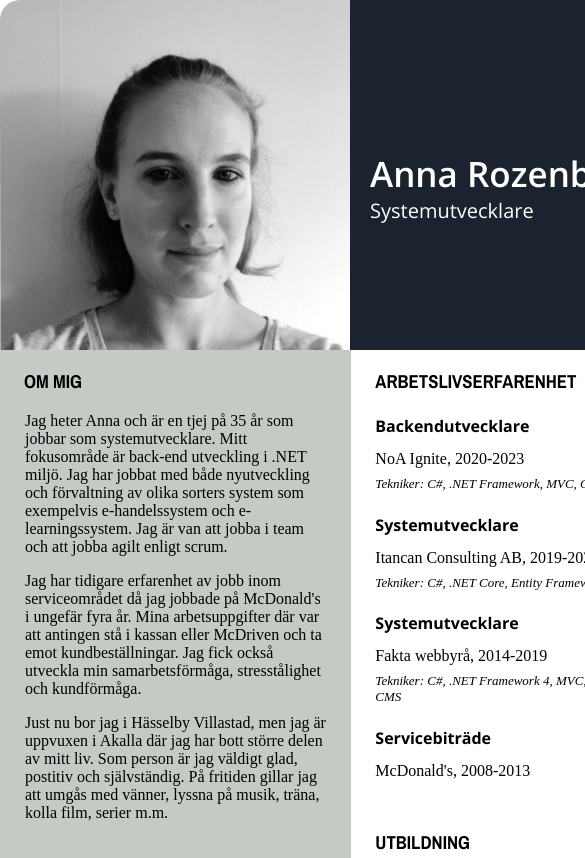
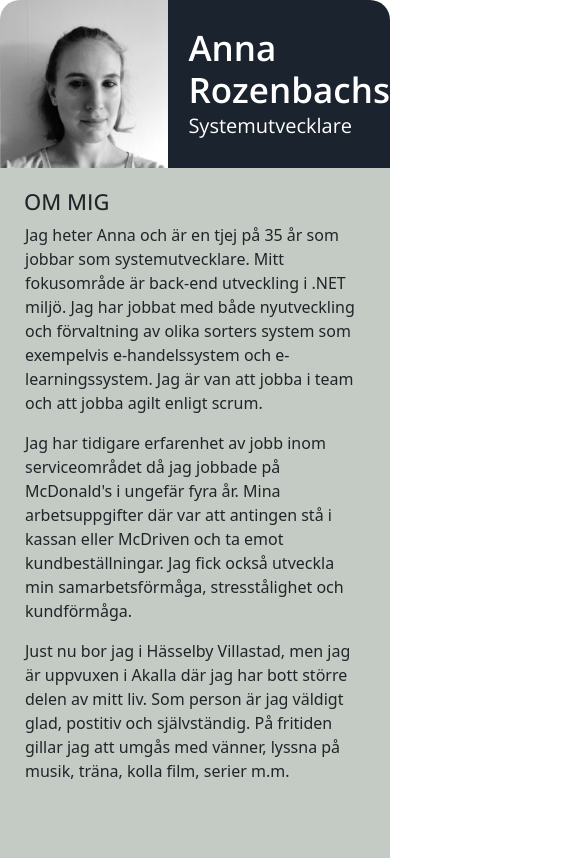
Before and after one commit to AnnaRozenbachs/CV, a plain HTML site: page index.html in a window 390 px wide. Shown: the top 858 px of the page, 585 px wide, since content can reach past the window. Drawn offline with nearby package versions, Linux system fonts and the light colour scheme.

Commit message:
responsive updates

```diff
--- a/index.html
+++ b/index.html
@@ -3,49 +3,72 @@
 <head>
     <meta charset="UTF-8">
     <meta name="viewport" content="width=device-width, initial-scale=1.0">
-    <link rel="stylesheet" href="site.css">
+
+    <link href="https://cdn.jsdelivr.net/npm/bootstrap@5.0.2/dist/css/bootstrap.min.css" rel="stylesheet" integrity="sha384-EVSTQN3/azprG1Anm3QDgpJLIm9Nao0Yz1ztcQTwFspd3yD65VohhpuuCOmLASjC" crossorigin="anonymous">
     <link href="https://fonts.googleapis.com/css2?family=Open+Sans:ital,wght@0,300..800;1,300..800&display=swap" rel="stylesheet">
     <link href="https://fonts.googleapis.com/css2?family=Archivo+Narrow:ital,wght@0,400..700;1,400..700&display=swap" rel="stylesheet">
     <link href="https://fonts.googleapis.com/css2?family=Montserrat:ital,wght@0,100..900;1,100..900&display=swap" rel="stylesheet">
+    <link rel="stylesheet" href="site.css">
+
 
 </head>
 <body>
-    <div class="cv-container">
-        <div class="header-container">
-            <div class="picture-container">
-                <img src="Images/1690063986012.jpeg">
+    <div class="container">
+        <div class="row">
+            <div class="col col-md-3">
+                <img class="img-fluid" src="Images/1690063986012.jpeg">
             </div>
-            <div class="title-container">
-                <div class="title-texts">
+            <div class="col col-xs-3 title-container d-flex">
+                <div class="align-self-center title-texts">
                     <h2>Anna Rozenbachs</h2>
                     <p>Systemutvecklare</p>
                 </div>
             </div>
         </div>
-        <div class="body-container">
+        <div class="row">
+            <div class="col col-md-3">
                 <div class="personal-info">
                     <h3>Om mig</h3>
                     <p>
-                    Jag heter Anna och är en tjej på 35 år som jobbar som systemutvecklare. Mitt fokusområde är back-end utveckling i .NET miljö. Jag har jobbat med både nyutveckling och förvaltning av olika sorters system som exempelvis e-handelssystem och e-learningssystem. Jag är van att jobba i team och att jobba agilt enligt scrum.
+                        Jag heter Anna och är en tjej på 35 år som jobbar som systemutvecklare. Mitt fokusområde är back-end
+                        utveckling i .NET miljö. Jag har jobbat med både nyutveckling och förvaltning av olika sorters
+                        system
+                        som exempelvis e-handelssystem och e-learningssystem. Jag är van att jobba i team och att jobba
+                        agilt
+                        enligt scrum.
                     </p>
                     <p>
-                    Jag har tidigare erfarenhet av jobb inom serviceområdet då jag jobbade på McDonald's i ungefär fyra år. Mina arbetsuppgifter där var att antingen stå i kassan eller McDriven och ta emot kundbeställningar. Jag fick också utveckla min samarbetsförmåga, stresstålighet och kundförmåga.
+                        Jag har tidigare erfarenhet av jobb inom serviceområdet då jag jobbade på McDonald's i ungefär fyra
+                        år.
+                        Mina arbetsuppgifter där var att antingen stå i kassan eller McDriven och ta emot kundbeställningar.
+                        Jag
+                        fick också utveckla min samarbetsförmåga, stresstålighet och kundförmåga.
                     </p>
                     <p>
-                    Just nu bor jag i Hässelby Villastad, men jag är uppvuxen i Akalla där jag har bott större delen av mitt liv. Som person är jag väldigt glad, postitiv och självständig. På fritiden gillar jag att umgås med vänner, lyssna på musik, träna, kolla film, serier m.m.
+                        Just nu bor jag i Hässelby Villastad, men jag är uppvuxen i Akalla där jag har bott större delen av
+                        mitt
+                        liv. Som person är jag väldigt glad, postitiv och självständig. På fritiden gillar jag att umgås med
+                        vänner, lyssna på musik, träna, kolla film, serier m.m.
                     </p>
                 </div>
+            </div>
+            <div class="col col-xs-3">
                 <div class="experience-conntainer">
                     <h3>Arbetslivserfarenhet</h3>
                     <h4>Backendutvecklare</h4>
                     <p>NoA Ignite, 2020-2023</p>
-                <p class="technical-descriptions">Tekniker: C#, .NET Framework, MVC, Git, Azure Devops, Optimizely, API-er, JavaScript, TypeScript, .NET Core</p>
+                    <p class="technical-descriptions">Tekniker: C#, .NET Framework, MVC, Git, Azure Devops, Optimizely,
+                        API-er,
+                        JavaScript, TypeScript, .NET Core</p>
                     <h4>Systemutvecklare</h3>
                         <p>Itancan Consulting AB, 2019-2020</p>
-                <p class="technical-descriptions">Tekniker: C#, .NET Core, Entity Framework, MVC, Azure Devops, Git, REST-apier, JavaScript, Bootstrap, SQL</p>
+                        <p class="technical-descriptions">Tekniker: C#, .NET Core, Entity Framework, MVC, Azure Devops, Git,
+                            REST-apier, JavaScript, Bootstrap, SQL</p>
                         <h4>Systemutvecklare</h4>
                         <p>Fakta webbyrå, 2014-2019</p>
-                <p class="technical-descriptions">Tekniker: C#, .NET Framework 4, MVC, Webforms, SVN, SQL, JavaScript, Bootstrap, HTML, CSS, Egentillverkat CMS</p>
+                        <p class="technical-descriptions">Tekniker: C#, .NET Framework 4, MVC, Webforms, SVN, SQL,
+                            JavaScript,
+                            Bootstrap, HTML, CSS, Egentillverkat CMS</p>
                         <h4>Servicebiträde</h4>
                         <p>McDonald's, 2008-2013</p>
 
@@ -59,6 +82,6 @@
             </div>
             <footer></footer>
         </div>
-
+    </div>
 </body>
 </html>
--- a/site.css
+++ b/site.css
@@ -1,35 +1,30 @@
-body
-{
-    width: 1000px;
-    margin: 0 auto;
-}
-.header-container
-{
-    display: flex;
-    height: 350px;
 
-}
 .title-container
 {
-    width: 80%;
     background-color: #1a232e;
     color: white;
     text-align: left;
-    height: 350px;
     border-radius: 0 20px 0 0;
 
 }
 .title-texts
 {
     font-family: "Open Sans", sans-serif;
-    margin-top: 150px;
     padding-left: 20px;
+}
+.col{
+    padding: 0;
 }
 .title-texts h2
 {
     margin: 0px;
     font-size: 35px;
     font-weight: 600;
+}
+img
+{
+    height: 350px;
+    border-radius: 20px 0 0 0;
 }
 .title-texts p
 {
@@ -41,7 +36,6 @@ body
 {
     background-color: #c3cbc4;
     height: 850px;
-    width: 434px;
 }
 .personal-info p
 {
@@ -49,30 +43,23 @@ body
 }
 .experience-conntainer p{
     padding: 0px 20px 0px 24px;
-    margin-top: -8px;
 
 }
 .personal-info h3, .experience-conntainer h3{
-    font-family: "Archivo Narrow", sans-serif;;
+    font-family: "Open Sans", sans-serif;
     text-transform: uppercase;
-    padding: 0px 0px 0px 24px;
+    padding: 20px 0px 0px 24px;
+    font-size: 22px;
 }
 .experience-conntainer h4{
     font-family: "Open Sans", sans-serif;
+    font-weight: 600;
+    font-size: 17px;
     padding: 0px 0px 0px 24px;
 }
-img
-{
-    height: 350px;
-    border-radius: 20px 0 0 0;
-}
-.body-container
-{
-    display: flex;
-}
+
 .experience-conntainer
 {
-    width: 80%;
     height: 850px;
     border-right: 1px solid #1a232e;
     border-width: thin;
```
Lines whose indentation alone changed are shown as unchanged.
